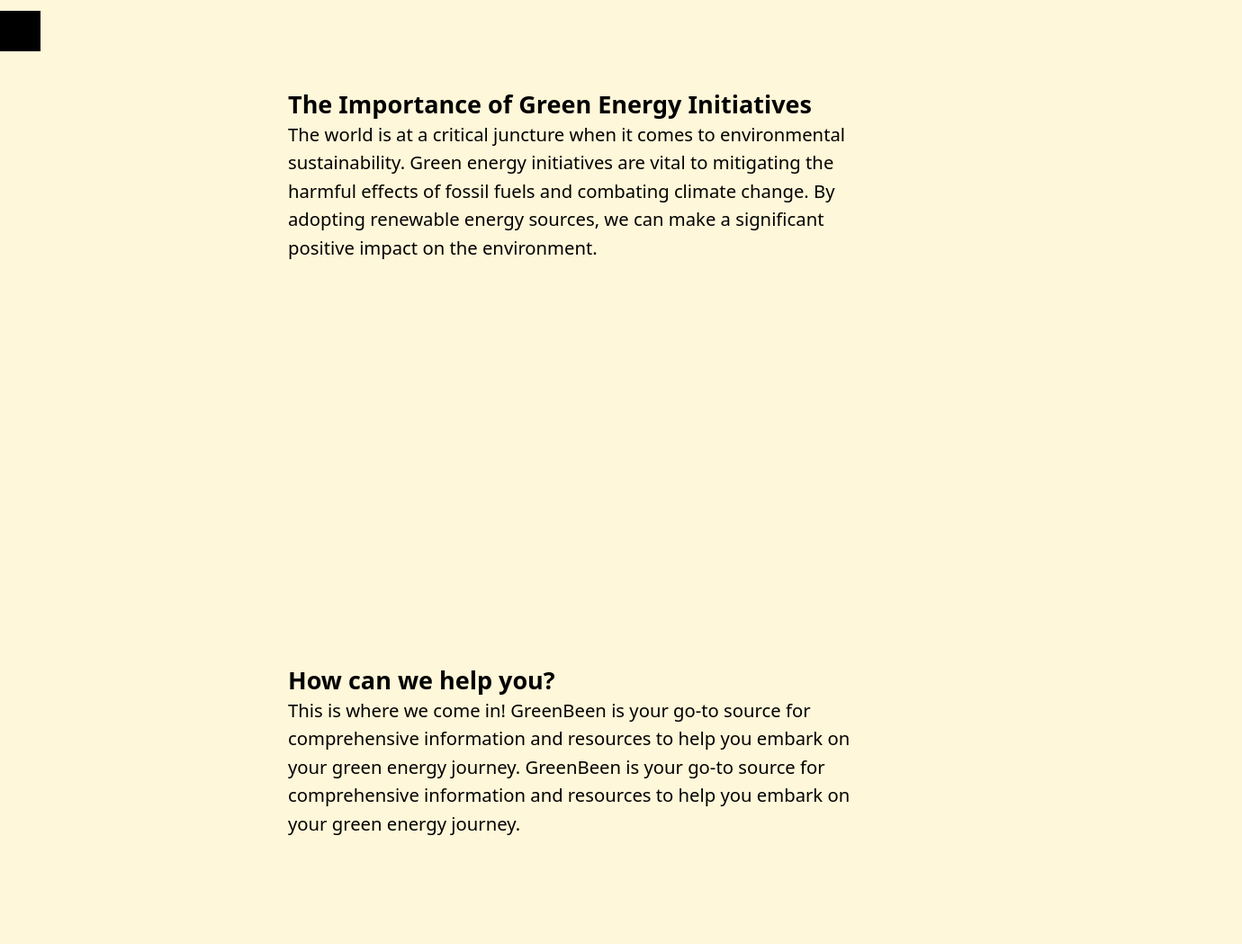
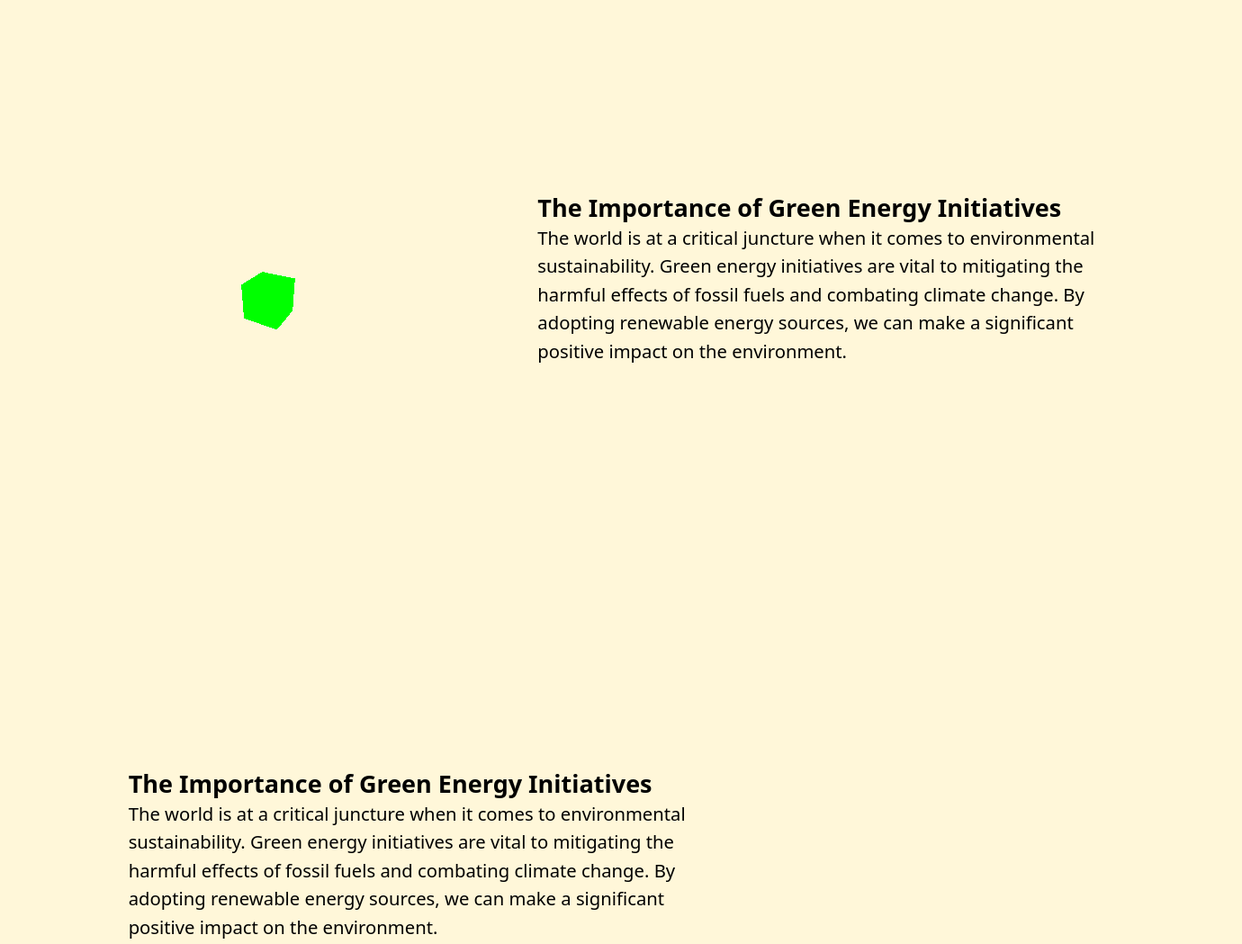
Before and after one commit to RangerDevv/GreenBeen, an Astro site: page / in a window 1280 px wide. Shown: the part 700-1749 px from the top of the page at 90% size, 1380 px wide, since content can reach past the window. Built offline with nearby package versions, Linux system fonts and the light colour scheme; Astro itself is replaced by a stand-in of ours.

Commit message:
decent website done!

```diff
--- a/src/components/body1.svelte
+++ b/src/components/body1.svelte
@@ -1,27 +1,5 @@
 <script lang="ts">
-    import { gsap } from "gsap";
 
-    import { Flip } from "gsap/Flip";
-    import { ScrollTrigger } from "gsap/ScrollTrigger";
-    import { Observer } from "gsap/Observer";
-    import { ScrollToPlugin } from "gsap/ScrollToPlugin";
-    import { Draggable } from "gsap/Draggable";
-    import { MotionPathPlugin } from "gsap/MotionPathPlugin";
-    import { EaselPlugin } from "gsap/EaselPlugin";
-    import { PixiPlugin } from "gsap/PixiPlugin";
-    import { TextPlugin } from "gsap/TextPlugin";
-
-
-    gsap.registerPlugin(Flip,ScrollTrigger,Observer,ScrollToPlugin,Draggable,MotionPathPlugin,EaselPlugin,PixiPlugin,TextPlugin);
-
-    // target the element with a class of "green" - rotate and move TO 100px to the left over the course of 1 second.
-    gsap.to(".green", {rotation: 360, x: 100, duration: 1});
-
-    // target the element with a class of "purple" - rotate and move FROM 100px to the left over the course of 1 second.
-    gsap.from(".purple", {rotation: -360, x: -100, duration: 1});
-
-    // target the element with a class of "blue" - rotate and move FROM 100px to the left, TO 100px to the right over the course of 1 second.
-    gsap.fromTo(".blue", {x: -100},{rotation: 360, x: 100, duration: 1});
 </script>
 
 
@@ -29,9 +7,7 @@
     <body>
         <main>
             <div id="3DHolder1">
-                <div class="box green w-10 h-10 bg-black"></div>
-                <div class="box purple"></div>
-                <div class="box blue"></div>
+
             </div>
             <div class='flex flex-wrap justify-evenly w-screen h-[80vh]'>
                 <div class="w-[50vw] flex-col mt-9">
--- a/src/pages/index.astro
+++ b/src/pages/index.astro
@@ -37,10 +37,75 @@
     setInterval(() => {
         changeWord()
     }, 5000);
+
+    import * as THREE from 'three';
+
+    const scene = new THREE.Scene();
+    const camera = new THREE.PerspectiveCamera( 75, window.innerWidth / window.innerHeight, 0.1, 1000 );
+
+    const renderer = new THREE.WebGLRenderer();
+
+    let threeDHolder = document.getElementById('3DHolder1') as HTMLDivElement
+    threeDHolder.appendChild( renderer.domElement );
+
+    renderer.setSize( threeDHolder.clientWidth, threeDHolder.clientHeight );
+    // change the background color
+    renderer.setClearColor(0x000000, 0)
+
+    const geometry = new THREE.BoxGeometry( 1, 1, 1 );
+    const material = new THREE.MeshBasicMaterial( { color: 0x00ff00 } );
+    const cube = new THREE.Mesh( geometry, material );
+    scene.add( cube );
+
+    camera.position.z = 5;
+
+    function animate() {
+        requestAnimationFrame( animate );
+
+        cube.rotation.x += 0.01;
+        cube.rotation.y += 0.01;
+
+        renderer.render( scene, camera );
+    }
+
+    animate();
+
+    import { gsap } from "gsap";
+
+    import { Flip } from "gsap/Flip";
+    import { ScrollTrigger } from "gsap/ScrollTrigger";
+    import { Observer } from "gsap/Observer";
+    import { ScrollToPlugin } from "gsap/ScrollToPlugin";
+    import { Draggable } from "gsap/Draggable";
+    import { MotionPathPlugin } from "gsap/MotionPathPlugin";
+    import { EaselPlugin } from "gsap/EaselPlugin";
+    import { PixiPlugin } from "gsap/PixiPlugin";
+    import { TextPlugin } from "gsap/TextPlugin";
+
+
+    gsap.registerPlugin(Flip,ScrollTrigger,Observer,ScrollToPlugin,Draggable,MotionPathPlugin,EaselPlugin,PixiPlugin,TextPlugin);
+    gsap.from('.body1', {
+        y: 100,
+        duration: 0.5,
+        scrollTrigger: {
+            trigger: '.body1',
+            start: 'top center', // Trigger point
+            end: 'bottom center', // End point
+        },
+    });
+    gsap.to('.body2', {
+        x: 100,
+        duration: 1,
+        scrollTrigger: {
+            trigger: '.body2',
+            start: 'top center', // Trigger point
+            end: 'bottom center', // End point
+        },
+    });
 </script>
 
 <Layout title="GreenBeen">
-    <div class="w-[100vw] h-[80vh] p-10 flex">
+    <div class="w-[100vw] h-[100vh] p-10 flex" id="AG">
         <div class="w-[50vw]">
             <h1 class='text-4xl font-medium'><span class="text-green-700">Green</span><span class="text-amber-600">Been</span></h1>
             <p class="text-xl pt-5">Saving the environment one <span id="changedWord" class="text-green-700 transition-all ease-in-out transform scale-0 w-96">roof</span> at a time 🌿</p>
@@ -54,29 +119,46 @@
             <svg width="50" height="50" viewBox="0 0 114 114" fill="none" xmlns="http://www.w3.org/2000/svg">
                 <circle cx="57" cy="57" r="57" fill="#9498FF"/>
                 <path d="M60.1901 66.7656L59.05 68.4088L60.0977 69.1358L61.1988 68.4926L60.1901 66.7656ZM81.1903 54.5001L80.1908 52.7677L80.1816 52.7731L81.1903 54.5001ZM96.122 47.5182C96.4082 46.4514 95.7754 45.3545 94.7086 45.0683L77.3234 40.4041C76.2565 40.1179 75.1597 40.7507 74.8734 41.8175C74.5872 42.8844 75.22 43.9813 76.2869 44.2675L91.7404 48.4134L87.5945 63.8669C87.3083 64.9338 87.9411 66.0306 89.0079 66.3169C90.0748 66.6031 91.1716 65.9703 91.4579 64.9034L96.122 47.5182ZM38.1902 51.5004L39.3303 49.8573L38.1025 49.0053L36.9375 49.9413L38.1902 51.5004ZM61.1988 68.4926L82.199 56.2271L80.1816 52.7731L59.1815 65.0386L61.1988 68.4926ZM82.1898 56.2325L95.1898 48.7323L93.1909 45.2676L80.1908 52.7678L82.1898 56.2325ZM20.4428 68.3247L39.4428 53.0596L36.9375 49.9413L17.9375 65.2065L20.4428 68.3247ZM37.05 53.1436L59.05 68.4088L61.3303 65.1224L39.3303 49.8573L37.05 53.1436Z" fill="black"/>
-                </svg>
+            </svg>
             </div>
             </a>
         </div>
         <div class="w-[35vw] hidden sm:block">
-            <img src={WateredPlant.src} alt="hero" class="w-[35vw]"/>
+            <img src={WateredPlant.src} alt="hero" class="w-[35vw]" id="AGIMG"/>
         </div>
     </div>
-    <Body1 client:only='svelte' />
-    <Body2 client:only='svelte' />
-    <div class="flex flex-wrap justify-evenly h-[80vh]">
-        <div class="w-52 h-64 rounded-lg bg-slate-400 text-center pt-40 p-2">
+    <div id="body1" class="body1 flex flex-wrap justify-evenly h-auto">
+        <div id="3DHolder1" class="h-[40vh] w-[40vw]">
+        </div>
+        <div class='flex flex-wrap justify-evenly w-auto h-[80vh]'>
+            <div class="w-[50vw] flex-col mt-9">
+                <p class="text-2xl font-semibold">The Importance of Green Energy Initiatives</p>
+                <p class="text-lg">The world is at a critical juncture when it comes to environmental sustainability. Green energy initiatives are vital to mitigating the harmful effects of fossil fuels and combating climate change. By adopting renewable energy sources, we can make a significant positive impact on the environment.</p>
+            </div>
+        </div>
+    </div>
+    <div id="body2" class="body2 flex flex-wrap justify-evenly h-auto">
+        <div class='flex flex-wrap justify-evenly w-auto h-[80vh]'>
+            <div class="w-[50vw] flex-col mt-9">
+                <p class="text-2xl font-semibold">The Importance of Green Energy Initiatives</p>
+                <p class="text-lg">The world is at a critical juncture when it comes to environmental sustainability. Green energy initiatives are vital to mitigating the harmful effects of fossil fuels and combating climate change. By adopting renewable energy sources, we can make a significant positive impact on the environment.</p>
+            </div>
+        </div>
+        <div id="3DHolder1" class="h-[40vh] w-[40vw]">
+        </div>
+    </div>
+    <div class="flex flex-wrap justify-evenly h-auto gap-10">
+        <div class="w-52 h-64 rounded-lg bg-slate-400 text-center pt-40 p-2" id="rbox1">
             <p>Renewable Energy Programs</p>
         </div>
-        <div class="w-52 h-64 rounded-lg bg-slate-400 text-center pt-40 p-2">
+        <div class="w-52 h-64 rounded-lg bg-slate-400 text-center pt-40 p-2" id="rbox2">
             <p>Cost Insights</p>
         </div>
-        <div class="w-52 h-64 rounded-lg bg-slate-400 text-center pt-40 p-2">
+        <div class="w-52 h-64 rounded-lg bg-slate-400 text-center pt-40 p-2" id="rbox3">
             <p>Green and Clean Energy Practices</p>
         </div>
-        <div class="w-52 h-64 rounded-lg bg-slate-400 text-center pt-40 p-2">
+        <div class="w-52 h-64 rounded-lg bg-slate-400 text-center pt-40 p-2" id="rbox4">
             <p>Sustainability Tips</p>
         </div>
     </div>
-    <Body3 client:only='svelte' />
 </Layout>
```
